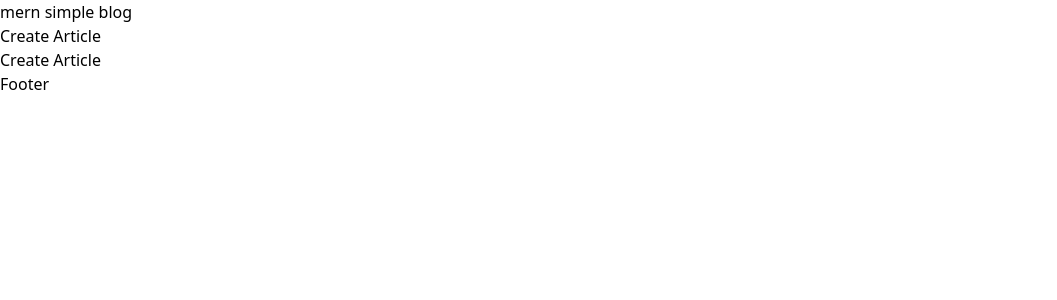
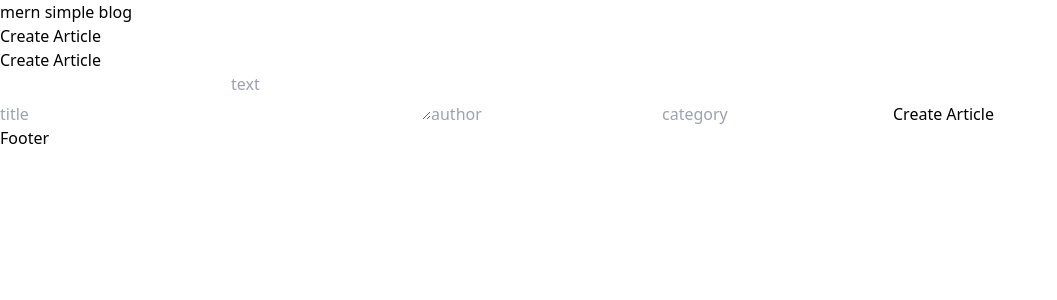
Before and after one commit to Kris1027/mern-simple-blog, a React (Vite) app in the folder client/: page /create in a window 1280 px wide. Shown: the top 300 px of the page, without its empty margins (0-1057 px from the left). Built offline with nearby package versions, Linux system fonts and the light colour scheme.

Commit message:
create an action add article for creating articles and build a form on the create article page

```diff
--- /dev/null
+++ b/client/src/actions/add-article.js
@@ -0,0 +1,22 @@
+export const addArticle = async ({ request }) => {
+    const formData = new URLSearchParams(await request.formData());
+    const newArticle = {
+        title: formData.get('title'),
+        text: formData.get('text'),
+        author: formData.get('author'),
+        category: formData.get('category'),
+    };
+
+    if (!newArticle.title || !newArticle.text || !newArticle.author || !newArticle.category) {
+        return { success: false, message: 'Please fill in all the fields' };
+    }
+    const res = await fetch('/api/articles/', {
+        method: 'POST',
+        headers: {
+            'Content-Type': 'application/json',
+        },
+        body: JSON.stringify(newArticle),
+    });
+    const data = await res.json();
+    return { success: true, message: 'The article has been successfully created', data: data };
+};
--- a/client/src/pages/create-article.jsx
+++ b/client/src/pages/create-article.jsx
@@ -1,5 +1,28 @@
+import { Form, useActionData } from 'react-router-dom';
+
 function CreateArticle() {
-    return <div>Create Article</div>;
+    const actionData = useActionData();
+
+    return (
+        <main>
+            <h2>Create Article</h2>
+            {actionData && actionData.success === false && (
+                <div className='text-red-500'>{actionData.message}</div>
+            )}
+            {actionData && actionData.success && (
+                <div className='text-green-500'>{actionData.message}</div>
+            )}
+            <Form method='POST' className='flex flex-col gap-2 text-black'>
+                <input type='text' name='title' placeholder='title' />
+                <textarea name='text' placeholder='text'></textarea>
+                <input type='text' name='author' placeholder='author' />
+                <input type='text' name='category' placeholder='category' />
+                <button type='submit' className='text-white'>
+                    Create Article
+                </button>
+            </Form>
+        </main>
+    );
 }
 
 export default CreateArticle;
--- a/client/src/router/routes.jsx
+++ b/client/src/router/routes.jsx
@@ -1,5 +1,8 @@
 import RootLayout from '../layouts/root-layout';
+
 import { fetchArticles } from '../loaders/fetchArticles';
+import { addArticle } from '../actions/add-article';
+
 import CreateArticle from '../pages/create-article';
 import HomePage from '../pages/home-page';
 
@@ -16,6 +19,7 @@ export const routes = [
             {
                 path: '/create',
                 element: <CreateArticle />,
+                action: addArticle,
             },
         ],
     },
```
